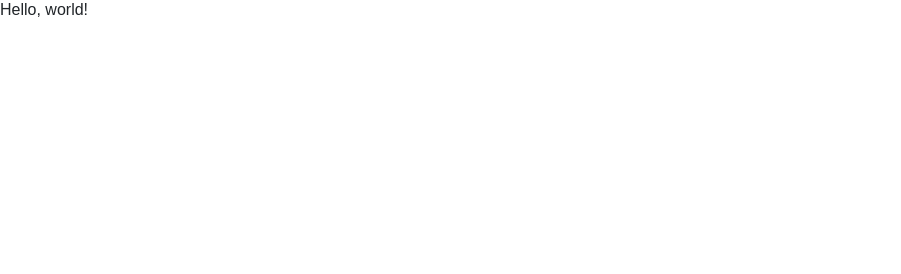
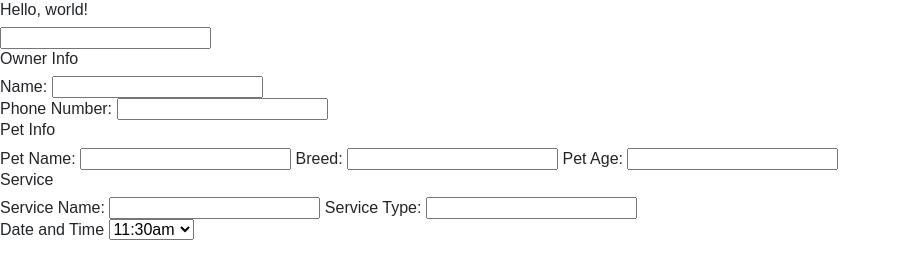
Before and after one commit to apelzer53/Employee-Tracker, a plain HTML site: page form.html in a window 1280 px wide. Shown: the whole page, without its empty margins (0-901 px from the left). Drawn offline with nearby package versions, Linux system fonts and the light colour scheme.

Commit message:
form.html update

```diff
--- a/form.html
+++ b/form.html
@@ -15,5 +15,31 @@
     <script src="./assets/JS/form.js"></Script>
     <script src="./assets/JS/storage.js"></script>
 
+    <form>
+      <input type="datetime" type="text">
+      <h1>Owner Info</h1>
+      <div>
+      <label>Name:</label>
+      <input type="text">
+      </div>
+      Phone Number: <input type="text">
+      <h1>Pet Info</h1>
+      Pet Name: <input type="text">
+      Breed: <input type="text">
+      Pet Age: <input type="text">
+      <br>
+      <h1>Service</h1>
+      Service Name: <input type="text">
+      Service Type: <input type="text">
+      <br>
+      <label>Date and Time</label>
+      <select>
+        <option>11:30am</option>
+        <option>12:00pm</option>
+        <option>1:00pm</option>
+      </select>
+
+    </form>
+
   </body>
 </html>
```
